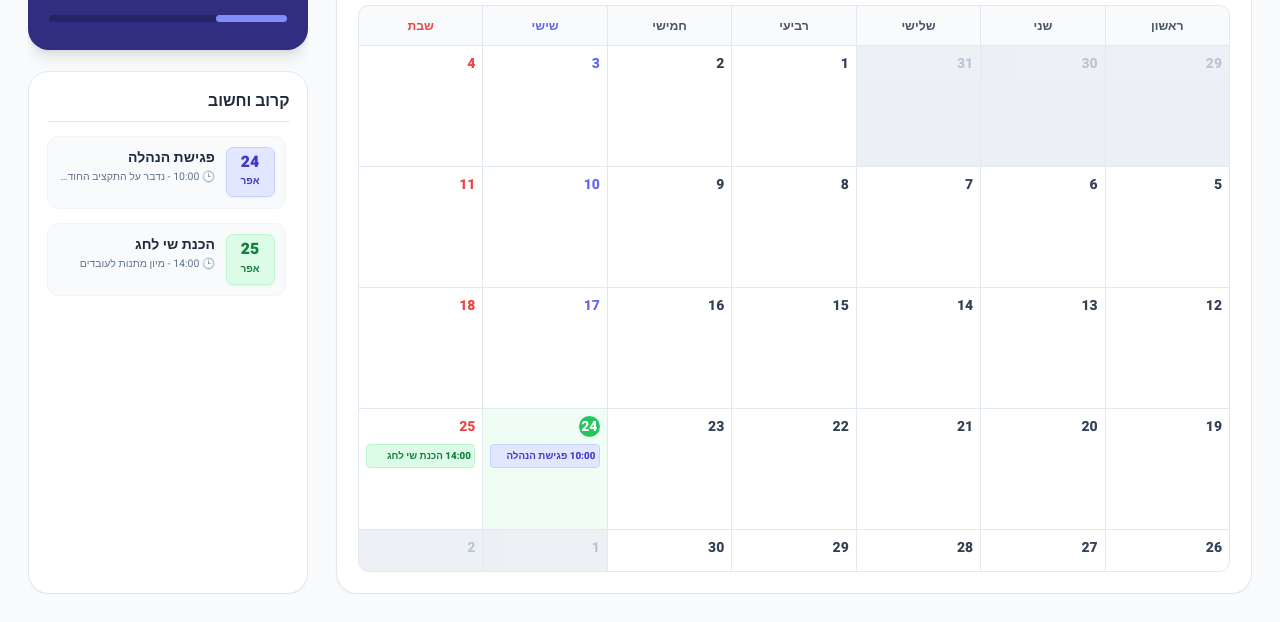
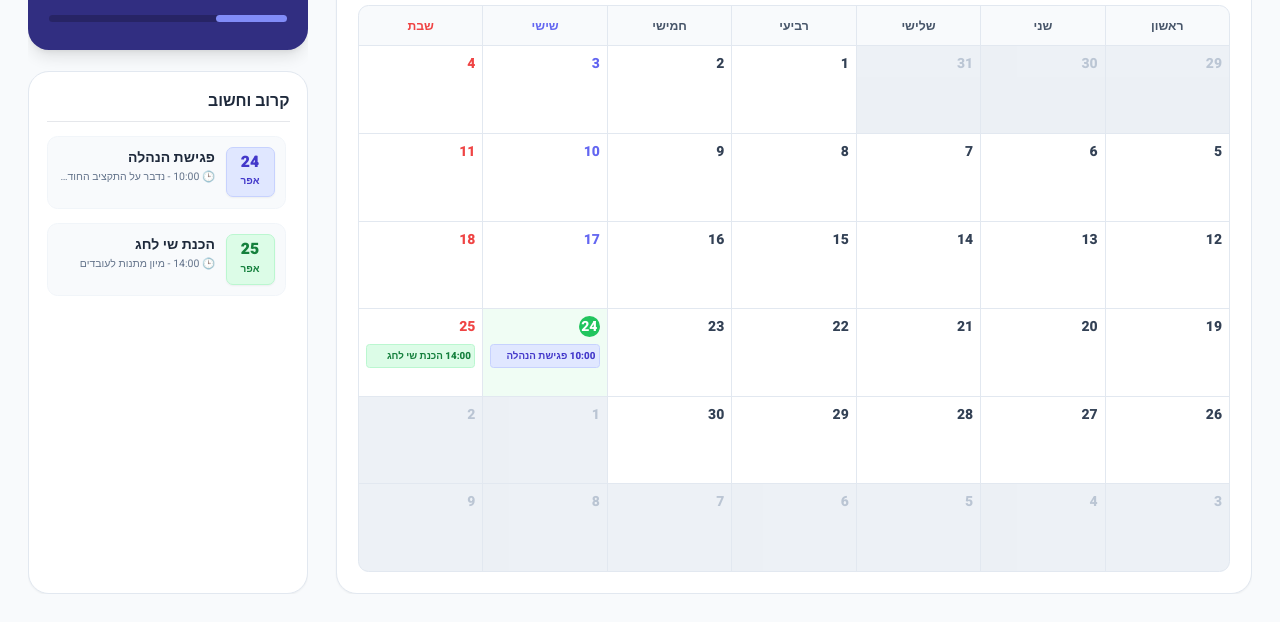
Before and after one commit to mordochguy-eng/Nova-Prime, a plain HTML site: page calendar-tasks.html in a window 1280 px wide. Shown: the part 178-800 px from the top of the page. Drawn offline with nearby package versions, Linux system fonts and the light colour scheme.

Commit message:
Fix calendar grid overflow issue

```diff
--- a/calendar-tasks.html
+++ b/calendar-tasks.html
@@ -8,8 +8,8 @@
     <link href="https://fonts.googleapis.com/css2?family=Heebo:wght@300;400;600;800;900&display=swap" rel="stylesheet">
     <style>
         html { font-size: 14px; } body { font-family: 'Heebo', sans-serif; background-color: #f8fafc; }
-        .calendar-grid { display: grid; grid-template-columns: repeat(7, 1fr); gap: 1px; background-color: #e2e8f0; border: 1px solid #e2e8f0; border-radius: 0.75rem; overflow: hidden; }
-        .calendar-cell { min-height: 120px; background-color: white; padding: 0.5rem; transition: background-color 0.2s; cursor: pointer; display: flex; flex-direction: column; }
+        .calendar-grid { display: grid; grid-template-columns: repeat(7, 1fr); grid-template-rows: max-content repeat(6, minmax(0, 1fr)); gap: 1px; background-color: #e2e8f0; border: 1px solid #e2e8f0; border-radius: 0.75rem; overflow: hidden; height: 100%; }
+        .calendar-cell { background-color: white; padding: 0.5rem; transition: background-color 0.2s; cursor: pointer; display: flex; flex-direction: column; min-height: 40px; overflow: hidden; }
         .calendar-cell:hover { background-color: #f1f5f9; }
         .calendar-cell.other-month { opacity: 0.5; background-color: #f8fafc; }
         .calendar-header { text-align: center; font-weight: 800; background-color: #f8fafc; padding: 0.75rem; color: #475569; font-size: 0.875rem; }
```
